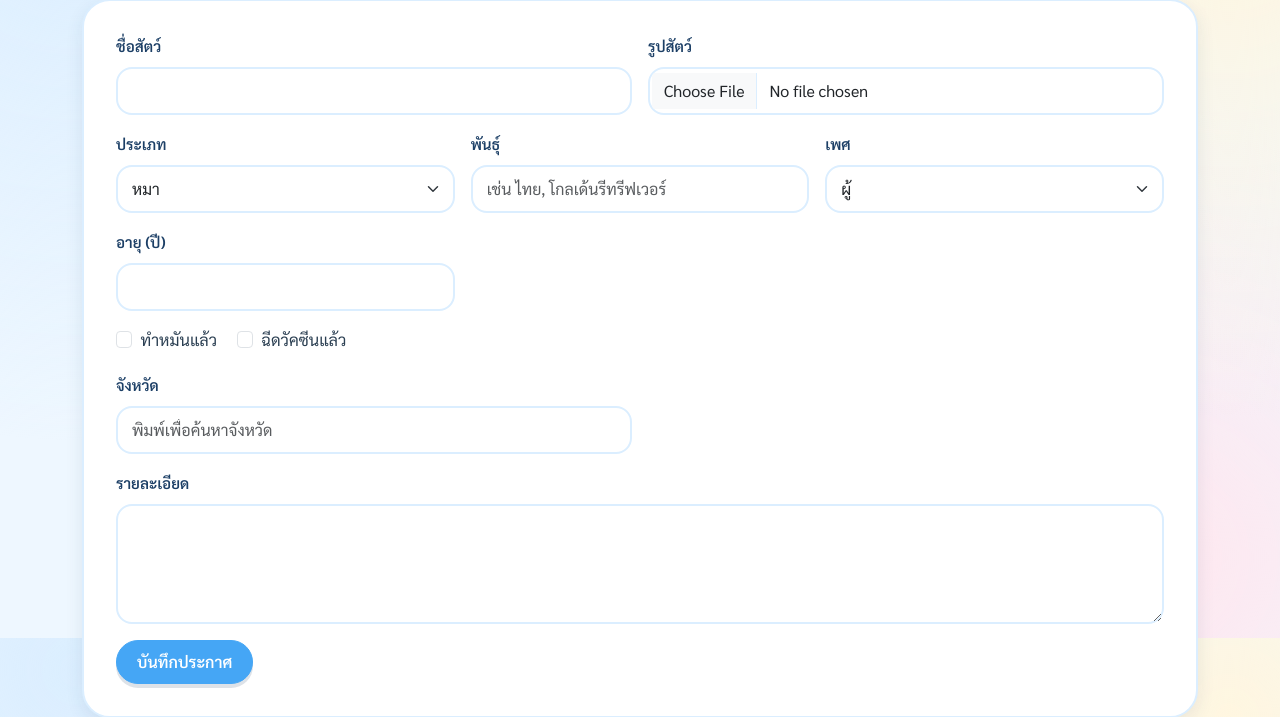
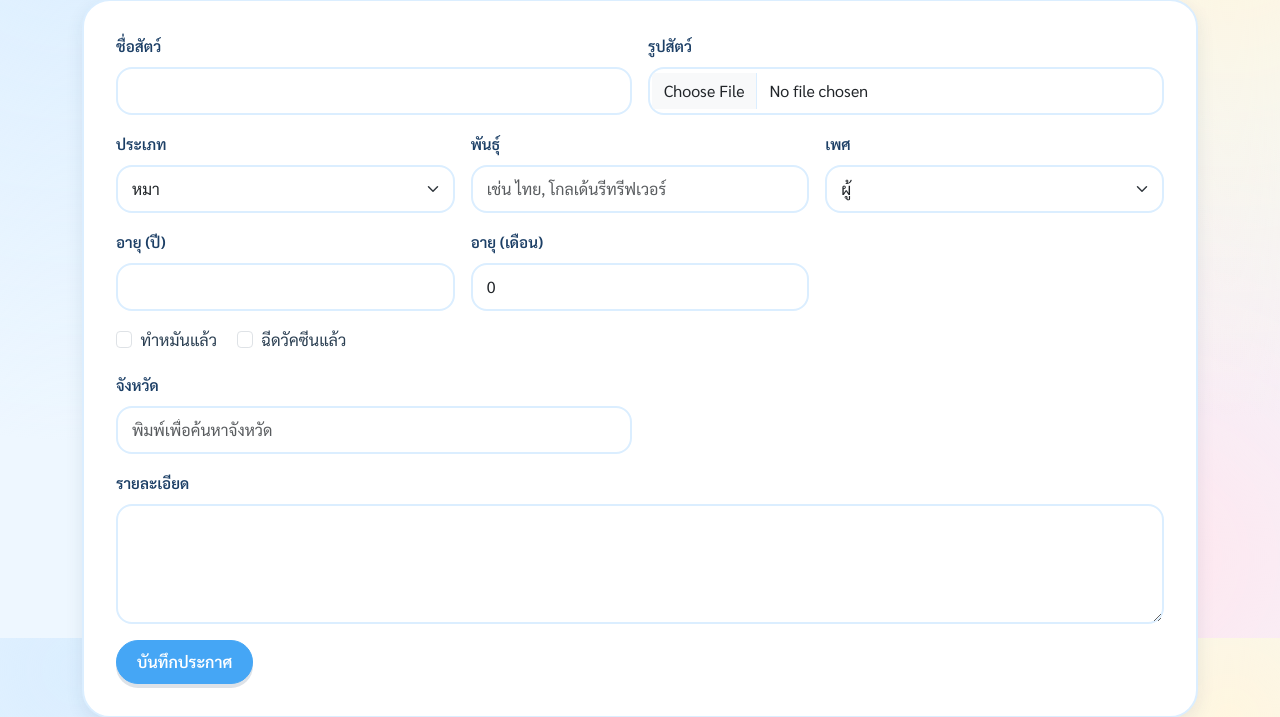
Before and after one commit to Hihellxc/Project-PetHome, a Flask app: page /add_pet in a window 1280 px wide. Shown: the part 162-879 px from the top of the page. Run offline with Flask 3, Linux system fonts and the light colour scheme; the visitor is signed in with stand-in values (Sample User, id 1); some libraries are stand-ins or nearby versions.

Commit message:
Refactor pet age handling to separate years and months in forms and templates

```diff
--- a/backend/app.py
+++ b/backend/app.py
@@ -250,7 +250,8 @@ def home():
 
     query = """
         SELECT pets.*, pets.id AS pet_id, pets.species AS type,
-               ROUND(pets.age_months / 12, 1) AS age,
+               FLOOR(COALESCE(pets.age_months, 0) / 12) AS age_years,
+               MOD(COALESCE(pets.age_months, 0), 12) AS age_remainder,
                COALESCE(pet_images.image_url, '') AS image
         FROM pets
         LEFT JOIN pet_images ON pet_images.pet_id = pets.id AND pet_images.is_primary = 1
@@ -503,7 +504,9 @@ def add_pet():
         pet_type = request.form["type"]
         breed = request.form.get("breed", "").strip() or None
         gender = {"ผู้": "male", "เมีย": "female"}.get(request.form["gender"], "unknown")
-        age = int(request.form["age"]) * 12
+        age_years = int(request.form["age_years"])
+        age_months = int(request.form["age_months"])
+        age = age_years * 12 + age_months
         province = request.form["province"]
         sterilization_status = 1 if request.form.get("sterilization_status") else 0
         vaccinated = 1 if request.form.get("vaccinated") else 0
@@ -566,7 +569,8 @@ def edit_pet(pet_id):
     cursor = conn.cursor(dictionary=True)
     cursor.execute(
         """SELECT pets.*, pets.id AS pet_id, pets.species AS type,
-                  ROUND(pets.age_months / 12, 1) AS age,
+                  FLOOR(COALESCE(pets.age_months, 0) / 12) AS age_years,
+                  MOD(COALESCE(pets.age_months, 0), 12) AS age_remainder,
                   COALESCE(pet_images.image_url, '') AS image,
                   pets.user_id AS owner_id
            FROM pets
@@ -588,7 +592,9 @@ def edit_pet(pet_id):
         pet_type = request.form["type"]
         breed = request.form.get("breed", "").strip() or None
         gender = {"ผู้": "male", "เมีย": "female"}.get(request.form["gender"], "unknown")
-        age = int(request.form["age"]) * 12
+        age_years = int(request.form["age_years"])
+        age_months = int(request.form["age_months"])
+        age = age_years * 12 + age_months
         province = request.form["province"]
         sterilization_status = 1 if request.form.get("sterilization_status") else 0
         vaccinated = 1 if request.form.get("vaccinated") else 0
@@ -668,7 +674,8 @@ def my_pets():
     cursor = conn.cursor(dictionary=True)
     cursor.execute(
         """SELECT pets.*, pets.id AS pet_id, pets.species AS type,
-              ROUND(pets.age_months / 12, 1) AS age,
+              FLOOR(COALESCE(pets.age_months, 0) / 12) AS age_years,
+              MOD(COALESCE(pets.age_months, 0), 12) AS age_remainder,
               COALESCE(pet_images.image_url, '') AS image
            FROM pets
            LEFT JOIN pet_images ON pet_images.pet_id = pets.id AND pet_images.is_primary = 1
@@ -689,7 +696,8 @@ def pet_detail(pet_id):
     cursor = conn.cursor(dictionary=True)
     cursor.execute(
          """SELECT pets.*, pets.id AS pet_id, pets.species AS type,
-                ROUND(pets.age_months / 12, 1) AS age,
+                FLOOR(COALESCE(pets.age_months, 0) / 12) AS age_years,
+                MOD(COALESCE(pets.age_months, 0), 12) AS age_remainder,
                 COALESCE(pet_images.image_url, '') AS image,
                 users.name AS owner_name, users.email AS owner_email
             FROM pets
--- a/frontend/templates/add_pet.html
+++ b/frontend/templates/add_pet.html
@@ -42,7 +42,12 @@
 
     <div class="col-md-4">
       <label class="form-label">อายุ (ปี)</label>
-      <input type="number" name="age" class="form-control" min="0" required>
+      <input type="number" name="age_years" class="form-control" min="0" required>
+    </div>
+
+    <div class="col-md-4">
+      <label class="form-label">อายุ (เดือน)</label>
+      <input type="number" name="age_months" class="form-control" min="0" max="11" value="0" required>
     </div>
 
     <div class="col-12">
--- a/frontend/templates/home.html
+++ b/frontend/templates/home.html
@@ -112,7 +112,7 @@
         <div class="mb-3">
           <span class="pet-tag">{{ '🐶' if pet.type == 'หมา' else '🐱' }} {{ pet.type }}</span>
           <span class="pet-tag">พันธุ์: {{ pet.breed or 'ไม่ระบุ' }}</span>
-          <span class="pet-tag">อายุ: {{ pet.age|default(0, true) }} ปี</span>
+          <span class="pet-tag">อายุ: {{ pet.age_years }} ปี {{ pet.age_remainder }} เดือน</span>
           <span class="pet-tag">📍 {{ pet.province }}</span>
         </div>
         <a href="{{ url_for('pet_detail', pet_id=pet.pet_id) }}"
--- a/frontend/templates/my_pets.html
+++ b/frontend/templates/my_pets.html
@@ -33,7 +33,7 @@
       <td>{{ pet.name }}</td>
       <td>{{ pet.type }}</td>
       <td>{{ pet.breed or 'ไม่ระบุ' }}</td>
-      <td>{{ pet.age|default(0, true) }} ปี</td>
+      <td>{{ pet.age_years }} ปี {{ pet.age_remainder }} เดือน</td>
       <td>{{ pet.province }}</td>
       <td>
         {% if pet.status == 'available' %}
--- a/frontend/templates/pet_detail.html
+++ b/frontend/templates/pet_detail.html
@@ -24,7 +24,7 @@
         <li class="list-group-item bg-transparent">ประเภท: {{ pet.type }}</li>
         <li class="list-group-item bg-transparent">พันธุ์: {{ pet.breed or 'ไม่ระบุ' }}</li>
         <li class="list-group-item bg-transparent">เพศ: {{ pet.gender }}</li>
-        <li class="list-group-item bg-transparent">อายุ: {{ pet.age }} ปี</li>
+        <li class="list-group-item bg-transparent">อายุ: {{ pet.age_years }} ปี {{ pet.age_remainder }} เดือน</li>
         <li class="list-group-item bg-transparent">จังหวัด: {{ pet.province }}</li>
         <li class="list-group-item bg-transparent">ทำหมัน: {{ 'ทำหมันแล้ว' if pet.sterilization_status else 'ยังไม่ได้ทำหมัน' }}</li>
         <li class="list-group-item bg-transparent">วัคซีน: {{ 'ฉีดวัคซีนแล้ว' if pet.vaccinated else 'ยังไม่ได้ฉีดวัคซีน' }}</li>
```
Also changed, not shown: frontend/templates/edit_pet.html (+6 -1 lines).
